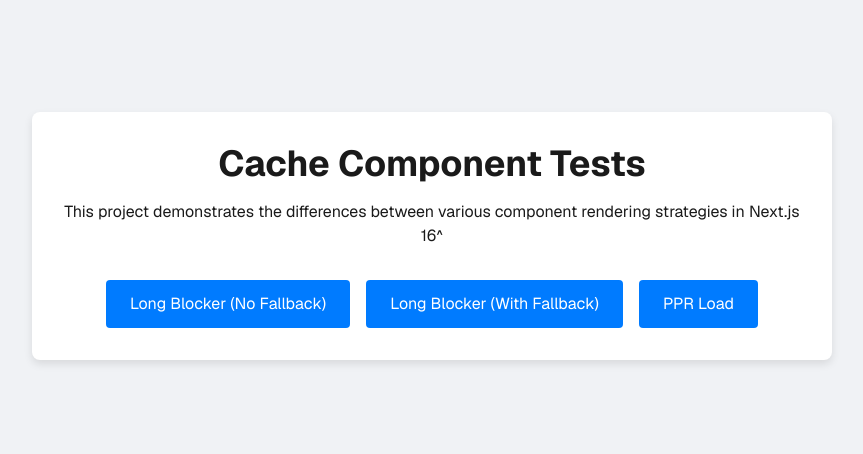
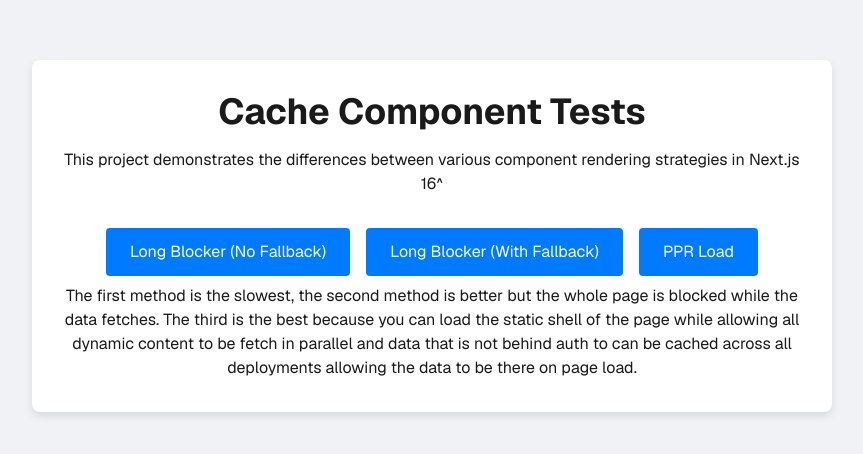
Before and after one commit to Pmacdon15/cache-componenets-demo, a Next.js app: page / in a window 1280 px wide. Shown: the part 164-618 px from the top of the page, without its empty margins (208-1071 px from the left). Built offline with nearby package versions, Linux system fonts and the light colour scheme.

Commit message:
added description

```diff
--- a/src/app/page.tsx
+++ b/src/app/page.tsx
@@ -44,6 +44,13 @@ export default function Home() {
             <button type="button">PPR Load</button>
           </Link>
         </div>
+        <p className="mt-2">
+          The first method is the slowest, the second method is better but the
+          whole page is blocked while the data fetches. The third is the best
+          because you can load the static shell of the page while allowing all
+          dynamic content to be fetch in parallel and data that is not behind auth
+          to can be cached across all deployments allowing the data to be there on page load.
+        </p>
       </div>
     </div>
   );
```
